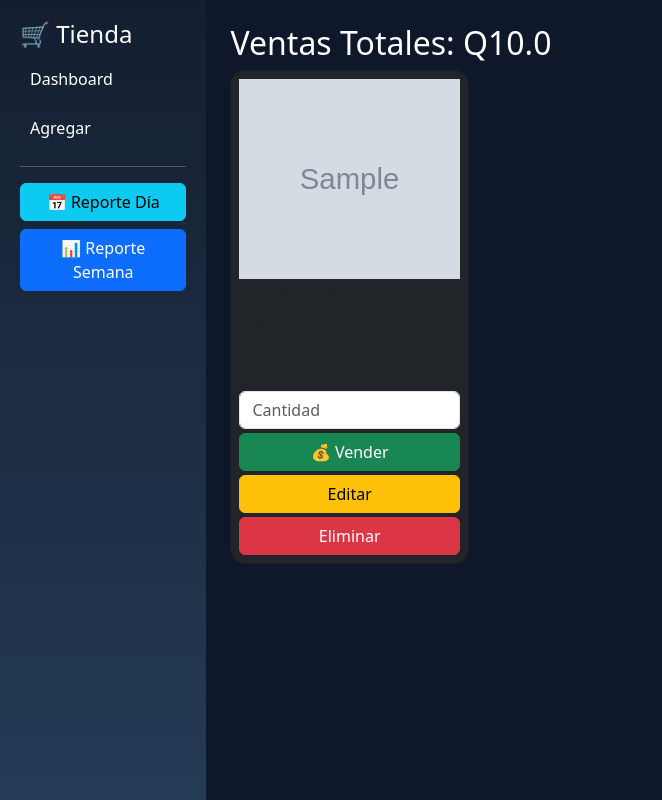
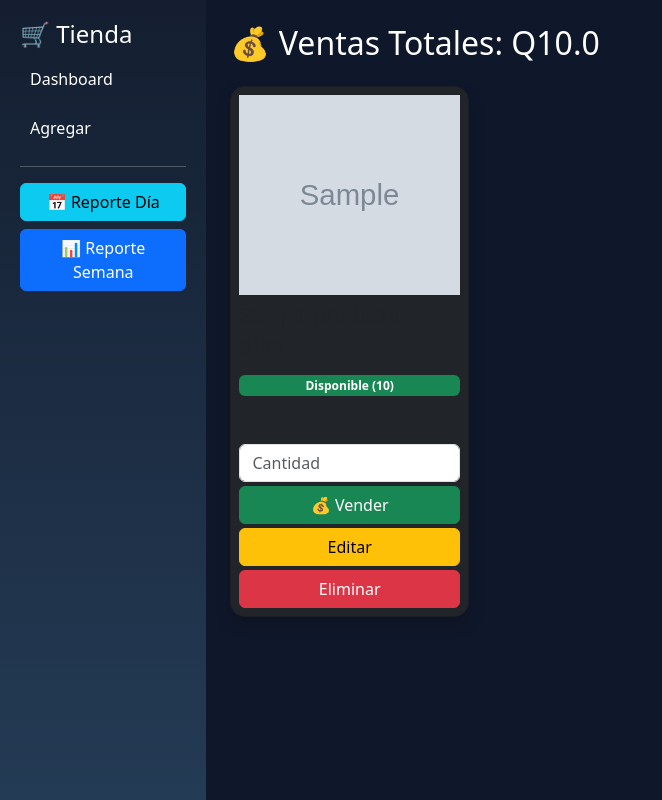
Before and after one commit to ProfVeliz/tienda-web, a Flask app: page / in a window 1280 px wide. Shown: the whole page, without its empty margins (0-662 px from the left). Run offline with Flask 3, Linux system fonts and the light colour scheme; tables that the repository leaves empty hold one stand-in row (values such as "Sample post"); grey boxes marked "Sample" are stand-in pictures.

Commit message:
Sistema tienda funcionando

```diff
--- a/app.py
+++ b/app.py
@@ -113,6 +113,9 @@
 def editar(id):
     producto = Producto.query.get(id)
 
+    if not producto:
+        return "Producto no encontrado"
+
     if request.method == "POST":
         producto.nombre = request.form["nombre"]
         producto.precio = float(request.form["precio"])
@@ -135,31 +138,49 @@
 @app.route("/eliminar/<int:id>")
 def eliminar(id):
     producto = Producto.query.get(id)
+
     if producto:
         db.session.delete(producto)
         db.session.commit()
+
     return redirect(url_for("index"))
 
 # =========================
-# VENDER PRODUCTO
+# VENDER PRODUCTO (MEJORADO)
 # =========================
 @app.route("/vender/<int:id>", methods=["POST"])
 def vender(id):
     producto = Producto.query.get(id)
-    cantidad = int(request.form["cantidad"])
 
-    if producto and producto.stock >= cantidad:
-        producto.stock -= cantidad
+    if not producto:
+        return "❌ Producto no encontrado"
 
-        venta = Venta(
-            producto_id=producto.id,
-            nombre=producto.nombre,
-            cantidad=cantidad,
-            total=producto.precio * cantidad
-        )
+    try:
+        cantidad = int(request.form["cantidad"])
+    except:
+        return "❌ Cantidad inválida"
 
-        db.session.add(venta)
-        db.session.commit()
+    # 🚫 Si no hay stock
+    if producto.stock <= 0:
+        return "❌ Producto agotado"
+
+    # 🚫 Si quieren comprar más de lo disponible
+    if cantidad > producto.stock:
+        return "❌ Stock insuficiente"
+
+    # ✅ Descontar stock
+    producto.stock -= cantidad
+
+    # ✅ Registrar venta
+    venta = Venta(
+        producto_id=producto.id,
+        nombre=producto.nombre,
+        cantidad=cantidad,
+        total=producto.precio * cantidad
+    )
+
+    db.session.add(venta)
+    db.session.commit()
 
     return redirect(url_for("index"))
 
--- a/templates/index.html
+++ b/templates/index.html
@@ -11,15 +11,18 @@
 .sidebar { width:240px; min-height:100vh; background:linear-gradient(#141e30,#243b55); padding:20px;}
 .menu-link {display:block;color:white;padding:10px;border-radius:8px;margin-bottom:5px;text-decoration:none;}
 .menu-link:hover {background:rgba(255,255,255,0.2);}
-.card {border-radius:15px;}
+.card {border-radius:15px; transition:0.3s;}
+.card:hover {transform:scale(1.02);}
 </style>
 </head>
 
 <body>
 <div class="d-flex">
 
+<!-- MENU -->
 <div class="sidebar">
 <h4>🛒 Tienda</h4>
+
 <a href="/" class="menu-link">Dashboard</a>
 <a href="/agregar" class="menu-link">Agregar</a>
 
@@ -29,32 +32,53 @@
 <a href="/reporte/semana" class="btn btn-primary w-100">📊 Reporte Semana</a>
 </div>
 
+<!-- CONTENIDO -->
 <div class="p-4 w-100">
 
-<h2>Ventas Totales: Q{{ total_ventas }}</h2>
+<h2 class="mb-4">💰 Ventas Totales: Q{{ total_ventas }}</h2>
 
 <div class="row">
 
 {% for p in productos %}
 <div class="col-md-3">
-<div class="card bg-dark p-2 mb-3">
+<div class="card bg-dark p-2 mb-3 shadow
 
+{% if p.stock == 0 %}
+border border-danger
+{% endif %}
+">
+
+<!-- IMAGEN -->
 <img src="{{ p.imagen }}" style="height:200px;object-fit:cover;">
 
-<h5>{{ p.nombre }}</h5>
+<!-- NOMBRE -->
+<h5 class="mt-2">{{ p.nombre }}</h5>
+
+<!-- PRECIO -->
 <p>Q{{ p.precio }}</p>
 
-{% if p.stock < 5 %}
-<span class="badge bg-danger">Stock bajo</span>
+<!-- ESTADO DE STOCK -->
+{% if p.stock == 0 %}
+    <span class="badge bg-secondary">❌ No Disponible</span>
+{% elif p.stock < 5 %}
+    <span class="badge bg-danger">⚠️ Stock Bajo ({{ p.stock }})</span>
+{% else %}
+    <span class="badge bg-success">Disponible ({{ p.stock }})</span>
 {% endif %}
 
-<p>Stock: {{ p.stock }}</p>
+<br><br>
 
+<!-- FORMULARIO DE VENTA -->
+{% if p.stock > 0 %}
 <form action="/vender/{{ p.id }}" method="POST">
-<input type="number" name="cantidad" class="form-control mb-1" placeholder="Cantidad" required>
-<button class="btn btn-success w-100">💰 Vender</button>
+    <input type="number" name="cantidad" class="form-control mb-1" placeholder="Cantidad" min="1" max="{{ p.stock }}" required>
+    <button class="btn btn-success w-100">💰 Vender</button>
 </form>
+{% else %}
+<button class="btn btn-secondary w-100" disabled>Producto agotado</button>
+{% endif %}
 
+<!-- BOTONES -->
 <a href="/editar/{{ p.id }}" class="btn btn-warning w-100 mt-1">Editar</a>
 <a href="/eliminar/{{ p.id }}" class="btn btn-danger w-100 mt-1">Eliminar</a>
 
```
